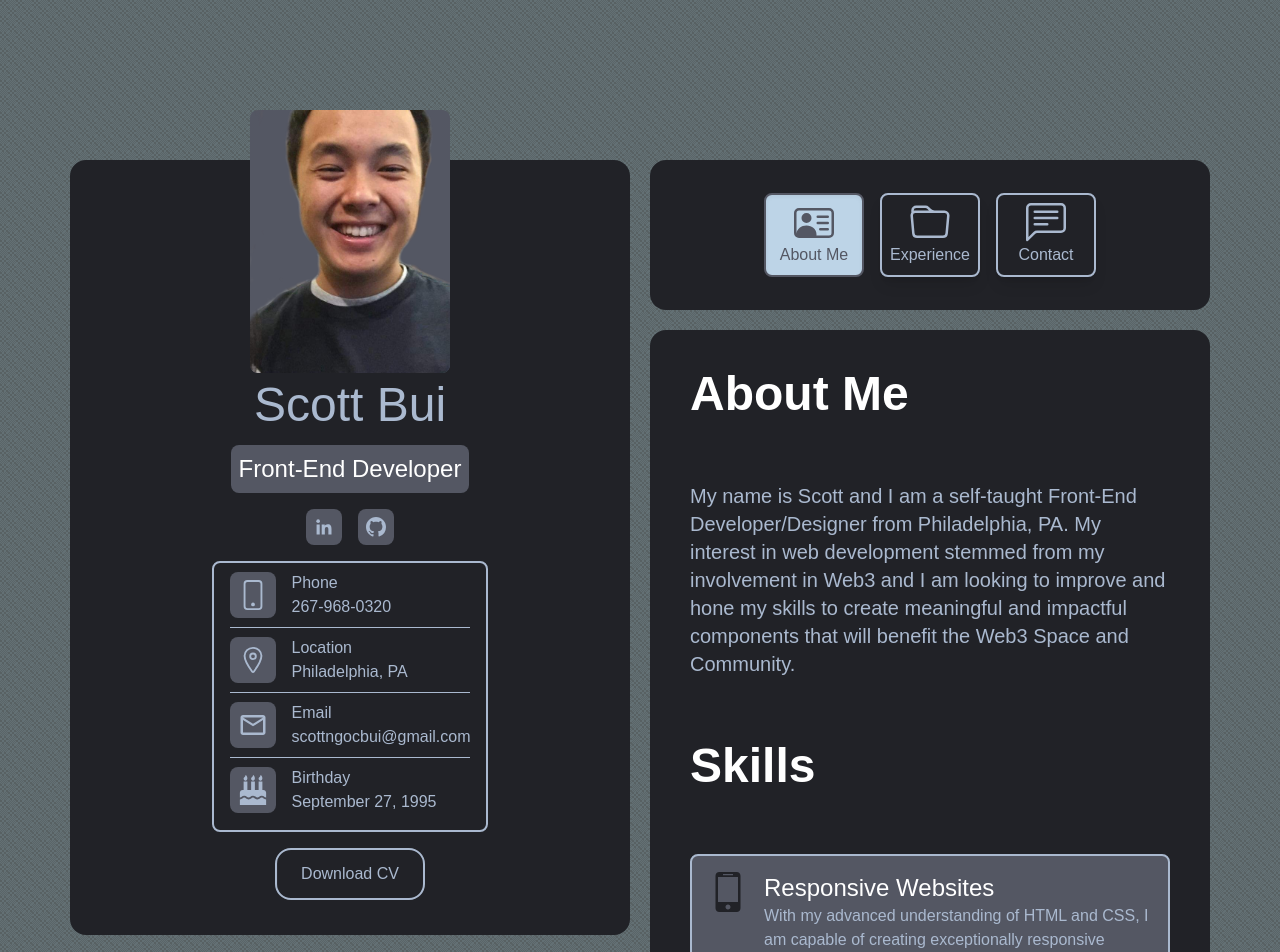
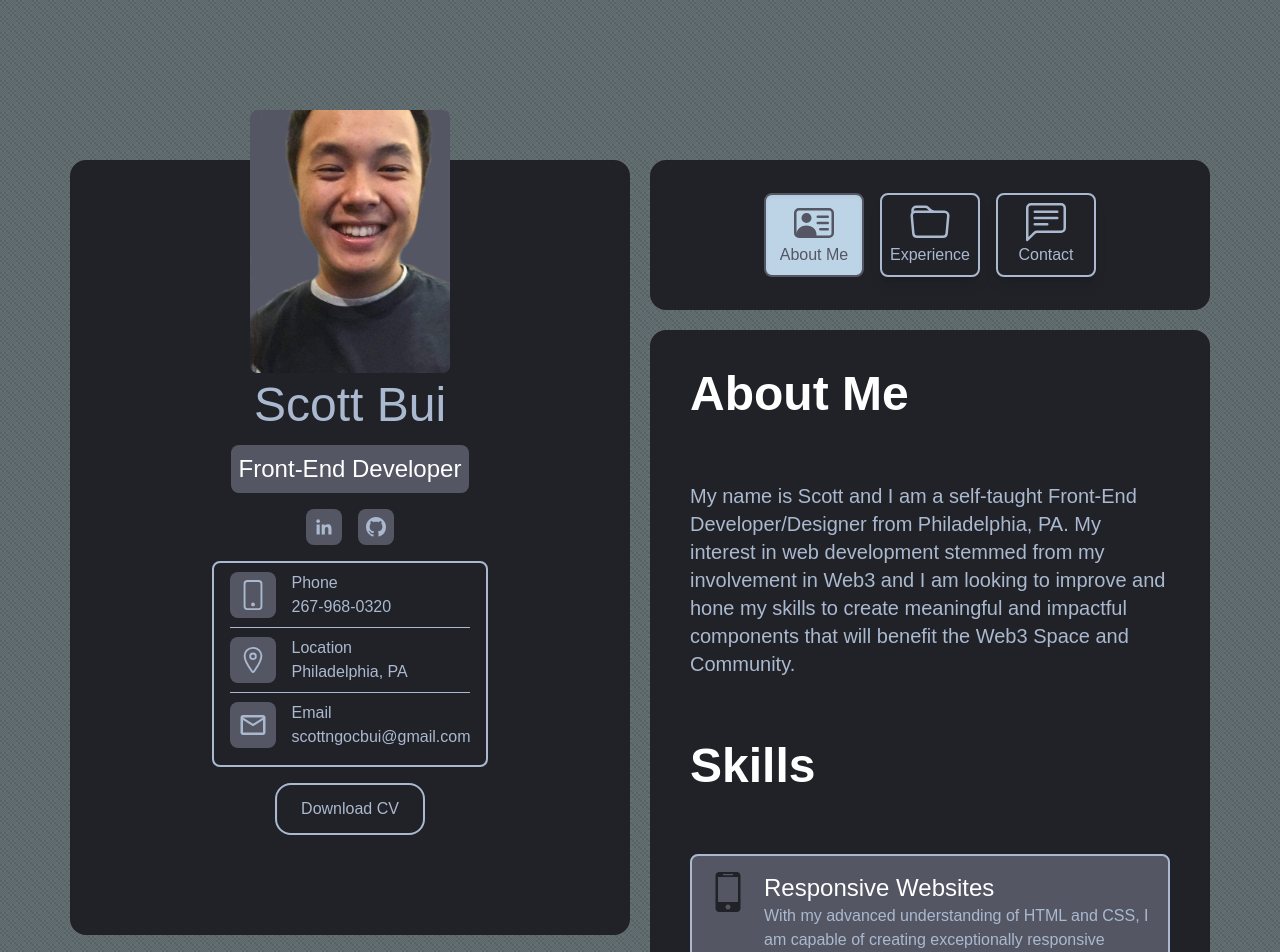
Before and after one commit to scottngocbui/scottbui-website, a React (Create React App) app: page / in a window 1280 px wide. Shown: the top 952 px of the page. Built offline with nearby package versions, Linux system fonts and the light colour scheme.

Commit message:
Removed birthdate

```diff
--- a/src/App.jsx
+++ b/src/App.jsx
@@ -62,13 +62,6 @@ const App = () => {
                   <p>scottngocbui@gmail.com</p>
                 </div>
               </div>
-              <div className='flex items-center py-2'>
-                <span className='p-2 bg-gray rounded-lg mr-4'><FaBirthdayCake size='30'/></span>
-                <div className='flex flex-col justify-center items-left'>
-                  <p>Birthday</p>
-                  <p>September 27, 1995</p>
-                </div>
-              </div>
             </div>
             <div className='mt-2'>
               <a href={Resume} download='Scott Bui Resume.pdf' target='_blank' rel='noopener noreferrer' className="cursor-pointer reg-text relative flex shrink items-center justify-center p-4 px-6 py-3 overflow-hidden transition duration-300 ease-out border-2 rounded-[16px] group">
```
